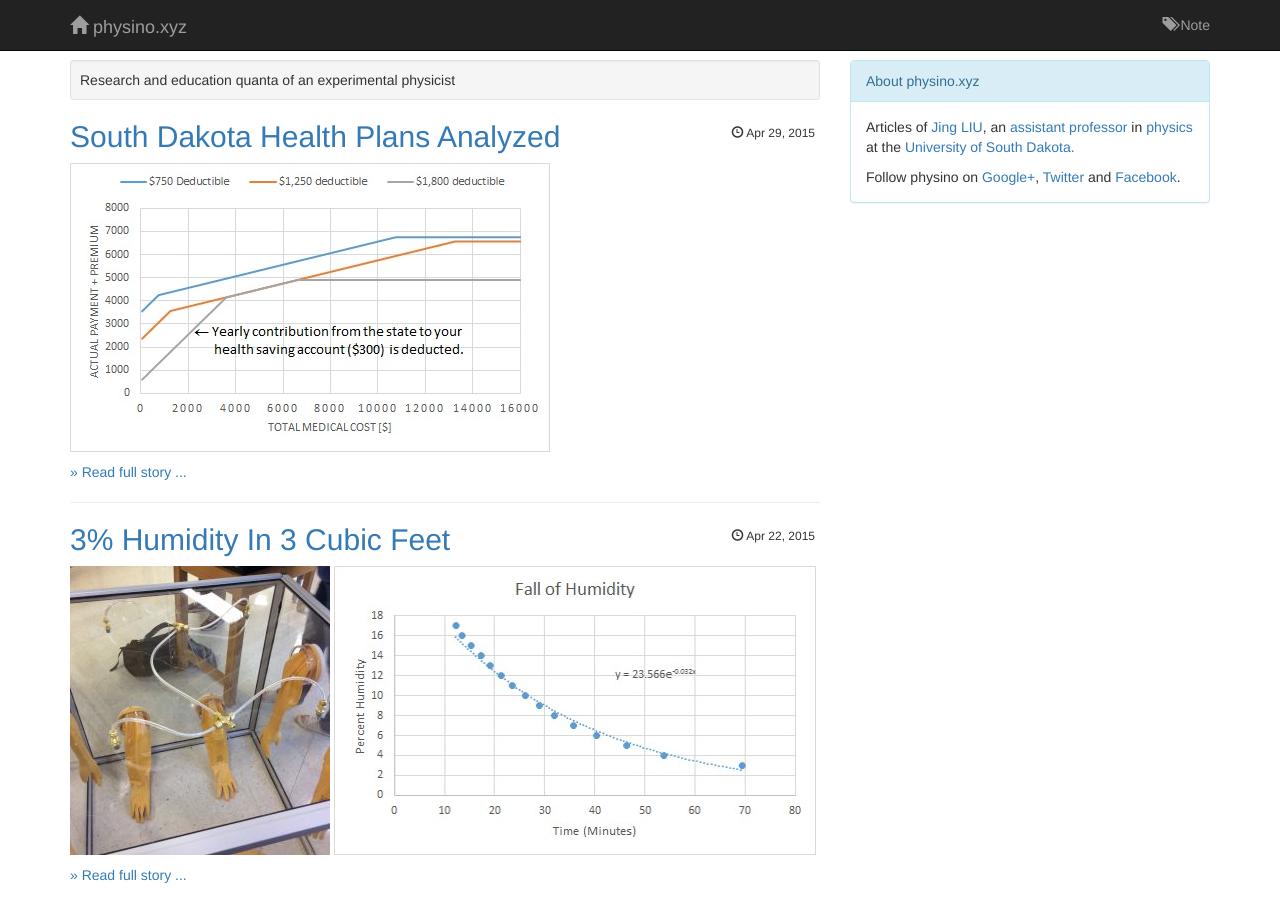
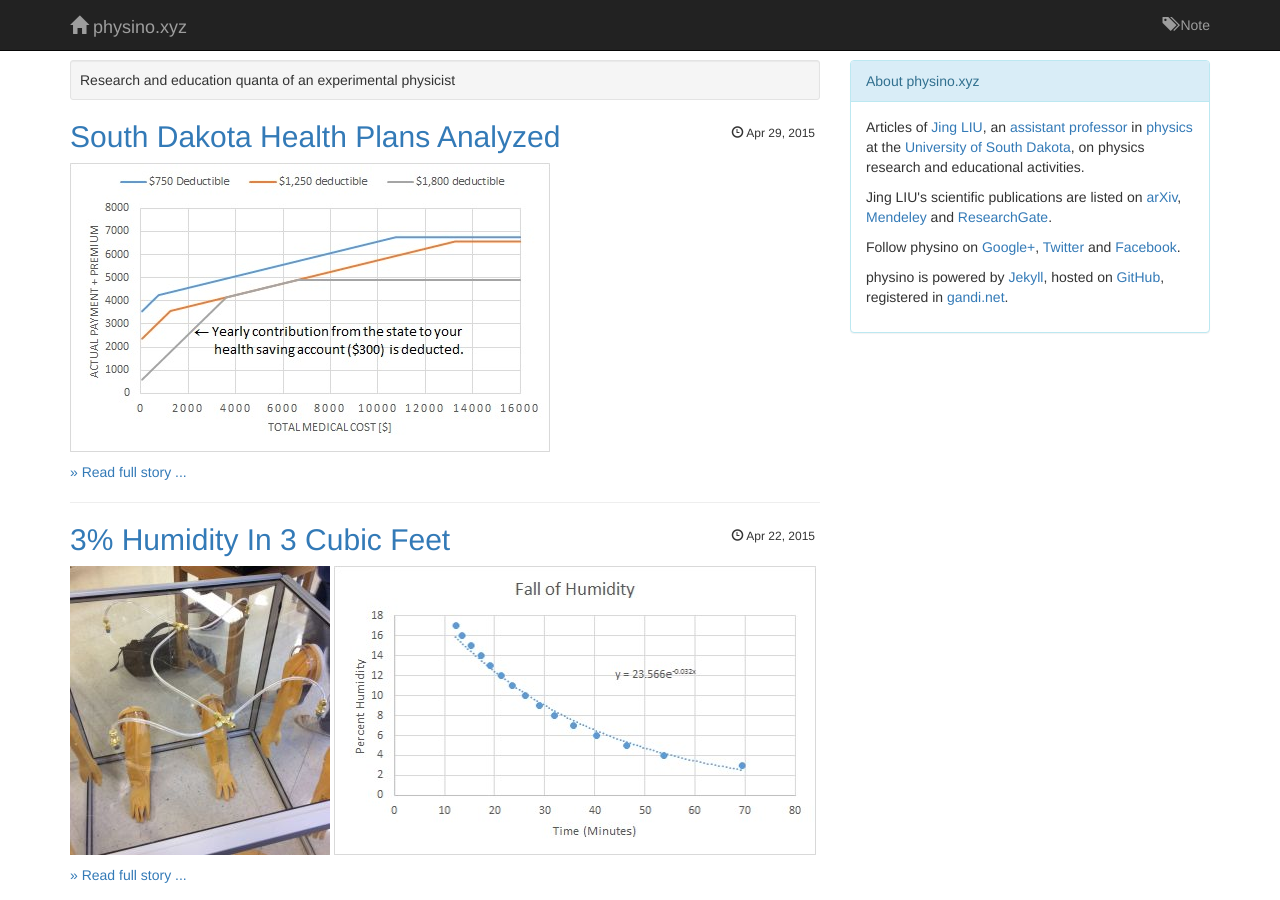
Before and after one commit to jintonic/jintonic.github.io, a Jekyll site: the page built from index.html, in a window 1280 px wide and 900 px high. Built offline with Jekyll 4.4.1, drawn with Linux system fonts in a browser that asks for light colours; nearby versions of some CDN libraries; Markdown is read by kramdown in place of the engine named in the settings; the list of posts is cut into pages by our own code.

Commit message:
added more to about

```diff
--- a/_includes/foot.html
+++ b/_includes/foot.html
@@ -7,12 +7,22 @@
 	LIU</a>, an <a
 	href="http://www.usd.edu/faculty-and-staff/Jing-Liu">assistant
 	professor</a> in <a href="http://www.usd.edu/physics">physics</a> at
-      the <a href="http://www.usd.edu">University of South Dakota.</a></p>
+      the <a href="http://www.usd.edu">University of South Dakota</a>, on
+      physics research and educational activities.</p>
 
-      Follow physino on <a
+      <p>Jing LIU's scientific publications are listed on <a
+	href="http://arxiv.org/a/liu_j_2">arXiv</a>, <a
+	href="http://www.mendeley.com/profiles/jing-liu36">Mendeley</a> and <a
+	href="https://www.researchgate.net/profile/Jing_Liu117">ResearchGate</a>.</p>
+
+      <p>Follow physino on <a
 	href="https://plus.google.com/106431730867248081382">Google+</a>, <a
 	href="https://twitter.com/physino_xyz">Twitter</a> and <a
-	href="https://www.facebook.com/physino">Facebook</a>.
+	href="https://www.facebook.com/physino">Facebook</a>.</p>
+
+      <p>physino is powered by <a href="jekyllrb.com">Jekyll</a>, hosted on <a
+	href="https://github.com/jintonic/jintonic.github.io">GitHub</a>,
+      registered in <a href="https://www.gandi.net/">gandi.net</a>.</p>
 
     </div>
   </div>
```
